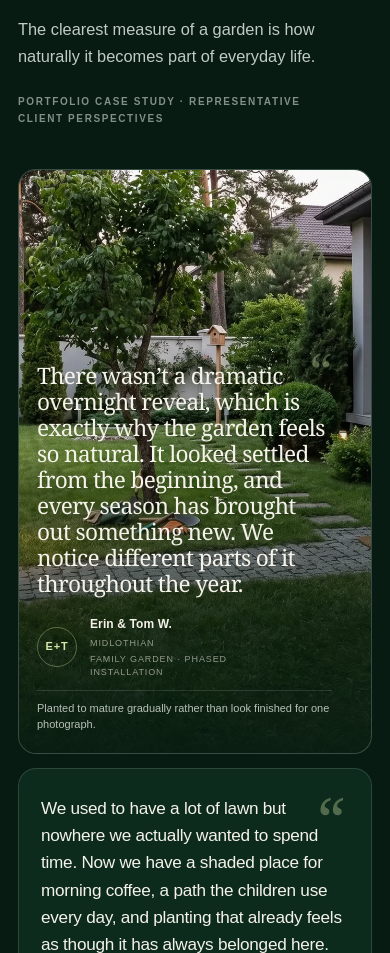
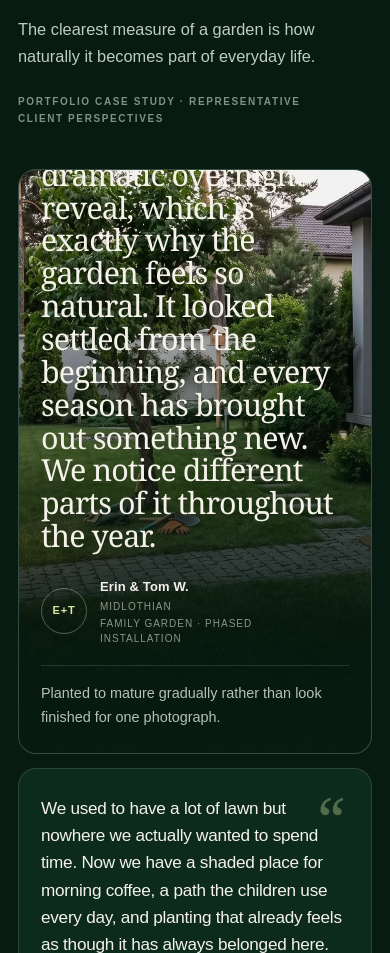
Before and after one commit to webstudiosr4-sys/Verdant-Stone, a plain HTML site: page index.html in a window 390 px wide. Shown: the part 10519-11472 px from the top of the page. Drawn offline with Linux system fonts and the light colour scheme; a web font is replaced by a local one.

Commit message:
Add files via upload

```diff
--- a/index.html
+++ b/index.html
@@ -47,18 +47,6 @@
   -webkit-mask-image: none !important;
   mask-image: none !important;
 }
-.perspective-featured-shade {
-  background: linear-gradient(180deg,rgba(4,20,12,.01) 8%,rgba(4,20,12,.08) 48%,rgba(4,20,12,.68) 78%,rgba(7,27,18,.94) 100%) !important;
-}
-.perspective-featured-copy {
-  right: auto !important;
-  width: min(88%,590px);
-  padding: clamp(24px,2.2vw,36px) !important;
-}
-.perspective-featured-copy .perspective-quote-mark { top: 2px !important; right: clamp(22px,2.2vw,36px) !important; font-size: clamp(52px,4vw,70px) !important; }
-.perspective-featured-copy blockquote { margin: 0 0 20px !important; }
-.perspective-featured-copy blockquote p { font-size: clamp(22px,1.7vw,31px) !important; line-height: 1.12 !important; }
-.perspective-featured .perspective-detail { margin-top: 13px !important; padding-top: 12px !important; font-size: clamp(12px,.85vw,14px) !important; line-height: 1.48 !important; }
 @media (max-width: 760px) {
   .home-hero { background-image: url('assets/hero-mobile.jpg') !important; }
   .home-hero h1 { animation-name: hero-title-mobile-reveal !important; }
@@ -75,14 +63,6 @@
     transform-origin: center bottom;
     will-change: transform, opacity;
   }
-  .perspective-featured-copy { width: min(94%,440px); padding: 20px 18px !important; }
-  .perspective-featured-copy blockquote { margin-bottom: 18px !important; }
-  .perspective-featured-copy blockquote p { font-size: clamp(20px,5.8vw,24px) !important; line-height: 1.15 !important; }
-  .perspective-featured-copy .perspective-quote-mark { right: 18px !important; font-size: 50px !important; }
-  .perspective-featured .perspective-person > span { width: 40px; height: 40px; }
-  .perspective-featured .perspective-person cite { font-size: 12px; }
-  .perspective-featured .perspective-person small { font-size: 9px; }
-  .perspective-featured .perspective-detail { margin-top: 11px !important; padding-top: 10px !important; font-size: 11px !important; line-height: 1.45 !important; }
 }
 @keyframes hero-title-mobile-reveal {
   from { opacity: 0; transform: translate3d(0,var(--hero-reveal-y,28px),0); }
```
Also changed, not shown: assets/final-garden-cta-mobile-hq-v2.webp (added), assets/final-garden-cta-poster-hq-v2.webp (added), assets/hero-mobile-hq-v2.jpg (added).
